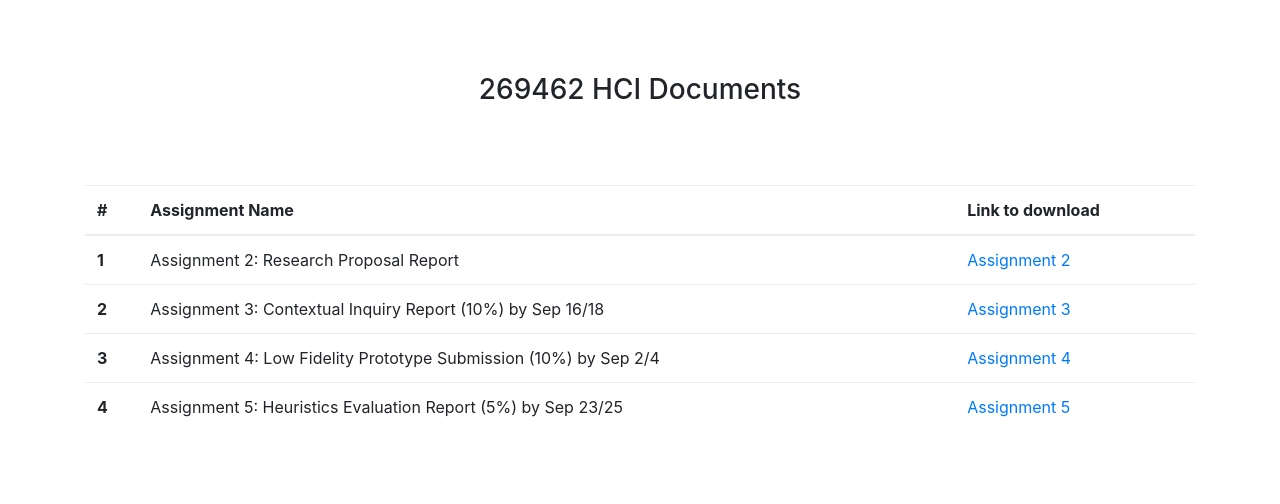
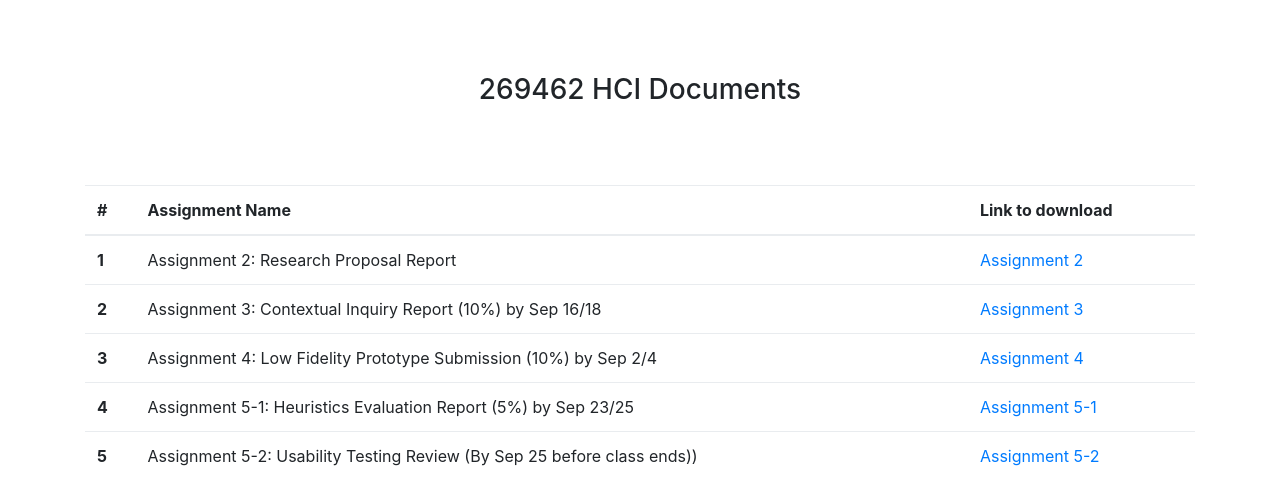
Before and after one commit to NoppanutBook/hci_assignment_storage, a plain HTML site: page document.html in a window 1280 px wide. Shown: the part 62-566 px from the top of the page. Drawn offline with nearby package versions, Linux system fonts and the light colour scheme.

Commit message:
add assignment 5-2 usability testing review

```diff
--- a/document.html
+++ b/document.html
@@ -93,12 +93,25 @@
           <tr>
             <th scope="row">4</th>
             <td>
-              Assignment 5: Heuristics Evaluation Report (5%) by Sep 23/25
+              Assignment 5-1: Heuristics Evaluation Report (5%) by Sep 23/25
             </td>
             <td>
               <a
                 href="https://drive.google.com/file/d/1mp_zMmIbOBKJrUBe3FeC8kgTFGJC1iea/view?usp=sharing"
-                >Assignment 5</a
+                >Assignment 5-1</a
+              >
+            </td>
+          </tr>
+          <tr>
+            <th scope="row">5</th>
+            <td>
+              Assignment 5-2: Usability Testing Review (By Sep 25 before class
+              ends))
+            </td>
+            <td>
+              <a
+                href="https://drive.google.com/file/d/1AMV3hn18nRIFOI7Pf55K1k45XoyJ_sHs/view?usp=sharing"
+                >Assignment 5-2</a
               >
             </td>
           </tr>
```
